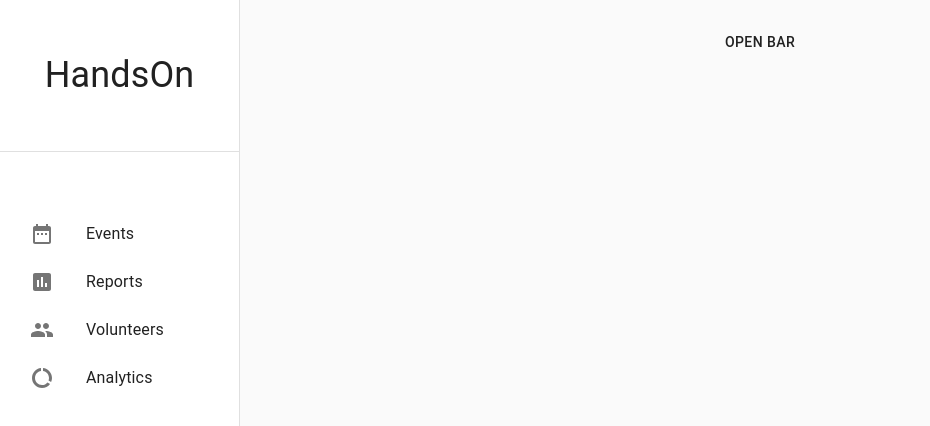
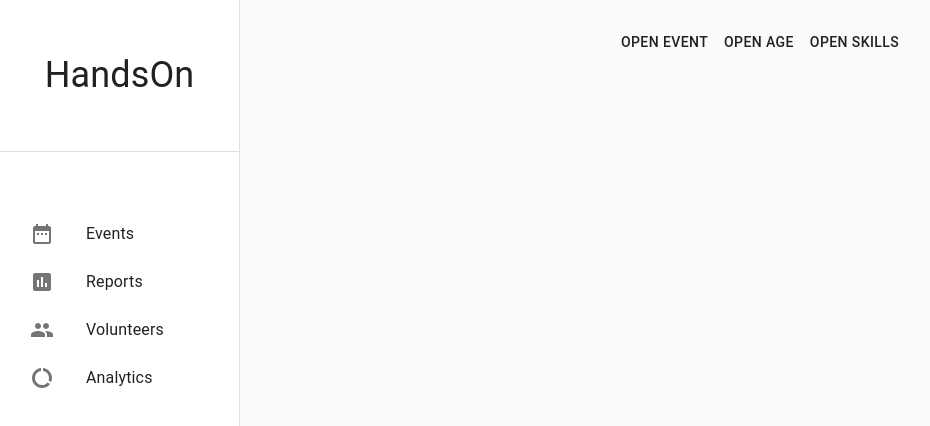
Before and after one commit to cfg2020apac/team-18, a React (Create React App) app in the folder frontend/: page /reports in a window 1280 px wide. Shown: the top 426 px of the page, without its empty margins (0-930 px from the left). Built offline with nearby package versions, Linux system fonts and the light colour scheme.

Commit message:
improved data visualisation

```diff
--- a/frontend/package.json
+++ b/frontend/package.json
@@ -14,6 +14,8 @@
     "@testing-library/react": "^9.3.2",
     "@testing-library/user-event": "^7.1.2",
     "d3": "^6.2.0",
+    "devextreme": "^20.1.7",
+    "devextreme-react": "^20.1.7",
     "moment": "^2.29.1",
     "react": "^16.13.1",
     "react-big-calendar": "^0.28.1",
--- /dev/null
+++ b/frontend/src/components/VolunteerAgeChart.js
@@ -0,0 +1,52 @@
+import React from 'react';
+import Paper from '@material-ui/core/Paper';
+
+import { Chart, Series } from 'devextreme-react/chart';
+
+const parseData = (data) => {
+    let ageRange = {"15to20": 0, "20to30": 0, "30to40": 0, "40to50": 0, "50to60":0}
+    for (let volunteer of data){
+        if (volunteer.age <=20){
+            ageRange["15to20"]+=1;
+        }
+        else if (volunteer.age <=30) {
+            ageRange["20to30"]+=1;
+        }
+        else if (volunteer.age <=40){
+            ageRange["30to40"]+=1;
+        }
+        else if (volunteer.age <=50){
+            ageRange["40to50"]+=1;
+        }
+        else if (volunteer.age <=60){
+            ageRange["50to60"]+=1;
+        }
+
+    }
+
+    console.log(ageRange);
+    return ["15to20", "20to30", "30to40", "40to50", "50to60" ].map((val)=>{
+        return {
+            ageRange: val,
+            num: ageRange[val]
+        }
+    })
+}
+
+
+export const VolunteerAgeChart = (props) => {
+  return (
+    <div>
+      <Paper>
+      <Chart id="skills" dataSource={parseData(props.data)}>
+        <Series
+          valueField="num"
+          argumentField="ageRange"
+          name="Volunteer Age Distribution"
+          type="bar"
+          color="#ffaa55" />
+      </Chart>
+      </Paper>
+    </div>
+  )
+}
--- a/frontend/src/components/VolunteerEventChart.js
+++ b/frontend/src/components/VolunteerEventChart.js
@@ -1,42 +1,20 @@
 import React from 'react';
 import Paper from '@material-ui/core/Paper';
-
-import {
-  Chart,
-  BarSeries,
-  Title,
-  ArgumentAxis,
-  ValueAxis,
-} from '@devexpress/dx-react-chart-material-ui';
-
-import { Animation } from '@devexpress/dx-react-chart';
-
-// const data = [
-//   { id: 'd1', eventName: 'Elder Academies', volunteerAttendance: 23 },
-//   { id: 'd2', eventName: 'Blood Donation Drive', volunteerAttendance: 6 },
-//   { id: 'd3', eventName: '5k Marathon', volunteerAttendance: 17 },
-//   { id: 'd4', eventName: 'Teach Young', volunteerAttendance: 12 },
-//   { id: 'd4', eventName: 'Lupus Awareness', volunteerAttendance: 5 }
-// ];
+import { Chart, Series } from 'devextreme-react/chart';
 
 
 export const VolunteerEventChart = (props) => {
   return (
     <div>
       <Paper>
-        <Chart
-          data={props.data}
-        >
-          <ArgumentAxis />
-          <ValueAxis max={7} />
-
-          <BarSeries
-            valueField="volunteerAttendance"
-            argumentField="eventName"
-          />
-          <Title text="Volunteer Attendance by Event" />
-          <Animation />
-        </Chart>
+      <Chart id="skills" dataSource={props.data}>
+        <Series
+          valueField="volunteerAttendance"
+          argumentField="eventName"
+          name="Volunteer Attendance by Event"
+          type="bar"
+          color="#ffaa44" />
+      </Chart>
       </Paper>
     </div>
   )
--- /dev/null
+++ b/frontend/src/components/VolunteerSkillsChart.js
@@ -0,0 +1,60 @@
+import React from 'react';
+import Paper from '@material-ui/core/Paper';
+
+import { Chart, Series } from 'devextreme-react/chart';
+
+
+
+// import {
+//   Chart,
+//   BarSeries,
+//   Title,
+//   ArgumentAxis,
+//   ValueAxis,
+// } from '@devexpress/dx-react-chart-material-ui';
+
+const parseData = (data) => {
+    let skills = {"IT": 0, "Finance": 0, "Teaching": 0, "Art": 0}
+    for (let volunteer of data){
+        for (let skill of volunteer.skills){
+            if (skill=="IT"){
+                skills["IT"]+=1;
+            }
+            else if (skill=="Finance"){
+                skills["Finance"]+=1;
+            }
+            else if (skill=="Teaching"){
+                skills["Teaching"]+=1;
+            }
+            else if (skill=="Art"){
+                skills["Art"]+=1;
+            }
+        }
+
+    }
+
+    return ["IT", "Finance", "Teaching", "Art"].map((val)=>{
+        return {
+            skills: val,
+            num: skills[val]
+        }
+    })
+}
+
+
+export const VolunteerSkillsChart = (props) => {
+  return (
+    <div>
+      <Paper>
+      <Chart id="skills" dataSource={parseData(props.data)}>
+        <Series
+          valueField="num"
+          argumentField="skills"
+          name="Volunteer Skills Distribution"
+          type="bar"
+          color="#ffaa66" />
+      </Chart>
+      </Paper>
+    </div>
+  )
+}
--- a/frontend/src/pages/ReportsPage.js
+++ b/frontend/src/pages/ReportsPage.js
@@ -12,6 +12,8 @@ import {
 
 import { Animation } from '@devexpress/dx-react-chart';
 import {VolunteerEventChart} from '../components/VolunteerEventChart'
+import {VolunteerAgeChart} from '../components/VolunteerAgeChart'
+import {VolunteerSkillsChart} from '../components/VolunteerSkillsChart'
 
 const eventData = [
   { id: 'd1', eventName: 'Elder Academy', volunteerAttendance: 23},
@@ -32,11 +34,22 @@ const volunteerData = [
 
 
 export const ReportsPage = () => {
-  const [openBar, setOpenBar] = useState(false);
+  const [openEvent, setOpenEvent] = useState(false);
+  const [openAge, setOpenAge] = useState(false);
+  const [openSkills, setOpenSkills] = useState(false);
   return (<div>
-    <Button onClick={()=>setOpenBar(!openBar)}>Open Bar</Button>
-    {openBar &&
+    <Button onClick={()=>setOpenEvent(!openEvent)}>Open Event</Button>
+    {openEvent &&
       <VolunteerEventChart data={eventData}></VolunteerEventChart>
     }
+    <Button onClick={()=>setOpenAge(!openAge)}>Open Age</Button>
+    {openAge &&
+      <VolunteerAgeChart data={volunteerData}></VolunteerAgeChart>
+    }
+    <Button onClick={()=>setOpenSkills(!openSkills)}>Open Skills</Button>
+    {openSkills &&
+      <VolunteerSkillsChart data={volunteerData}></VolunteerSkillsChart>
+    }
+
   </div>)
 }
```
Also changed, not shown: 1 other file (tests, documents, lock files or other folders).
